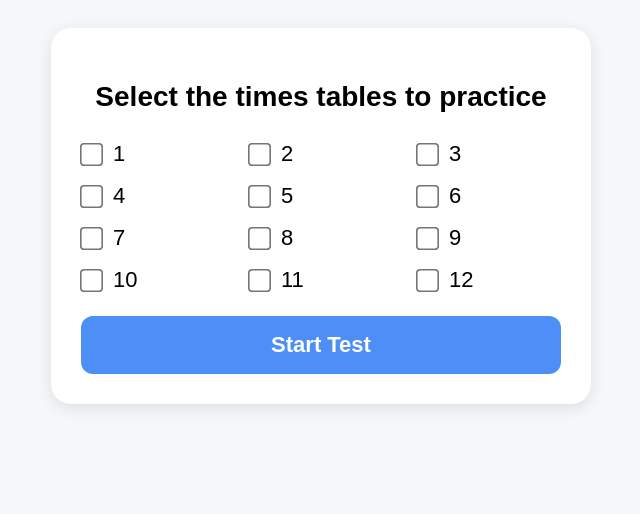
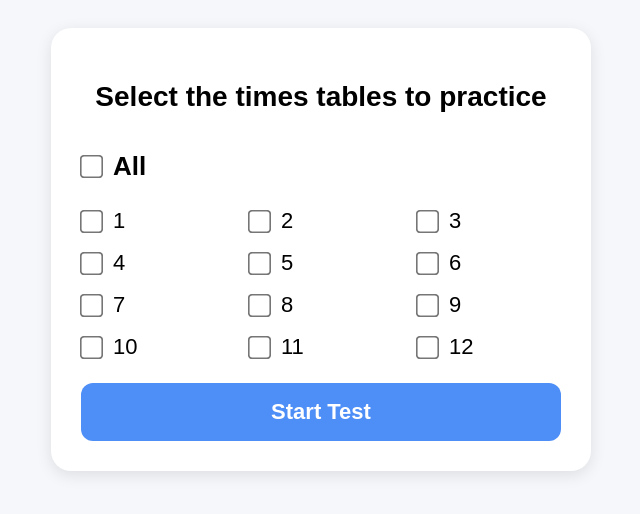
Before and after one commit to Mango-Learning/timestable, a plain HTML site: page index.html in a window 1280 px wide. Both pictures are taken after a click on the button "Start Test". Shown: the whole page, without its empty margins (319-959 px from the left). Drawn offline with Linux system fonts and the light colour scheme.

Commit message:
Update index.html
Include an all button

```diff
--- a/index.html
+++ b/index.html
@@ -51,6 +51,35 @@
 
     // build checkbox grid (4 rows of 3)
     const checkboxesDiv = document.getElementById('checkboxes');
+    // Add ALL option
+    // Add ALL option centered on its own line
+    const allWrapper = document.createElement('div');
+    allWrapper.style.width = '100%';
+    allWrapper.style.textAlign = 'center';
+    allWrapper.style.margin = '10px 0';
+
+    const allLabel = document.createElement('label');
+    allLabel.style.fontSize = '26px';
+    allLabel.style.fontWeight = 'bold';
+    allLabel.innerHTML = "<input type='checkbox' id='checkAll' value='all'> All";
+
+    allWrapper.appendChild(allLabel);
+    checkboxesDiv.appendChild(allWrapper);
+
+    // Handle ALL toggle
+    allLabel.querySelector('input').addEventListener('change', function() {
+      const all = this.checked;
+      const others = document.querySelectorAll('#checkboxes input[type=checkbox]:not(#checkAll)');
+      others.forEach(cb => cb.checked = all);
+    });
+
+    // Handle ALL toggle
+    allLabel.querySelector('input').addEventListener('change', function() {
+      const all = this.checked;
+      const others = document.querySelectorAll('#checkboxes input[type=checkbox]:not(#checkAll)');
+      others.forEach(cb => cb.checked = all);
+    });
+    // Generate individual table checkboxes
     for (let i = 1; i <= 12; i++) {
       const label = document.createElement('label');
       label.innerHTML = `<input type='checkbox' value='${i}'> ${i}`;
@@ -65,7 +94,9 @@
       window.usedQuestions = [];
 
       const checkboxes = document.querySelectorAll('#checkboxes input[type=checkbox]');
-      selectedTables = Array.from(checkboxes).filter(c => c.checked).map(c => parseInt(c.value, 10));
+      selectedTables = Array.from(checkboxes)
+        .filter(c => c.checked && c.value !== 'all')
+        .map(c => parseInt(c.value, 10));
 
       if (selectedTables.length === 0) {
         alert('Please select at least one times table!');
```
